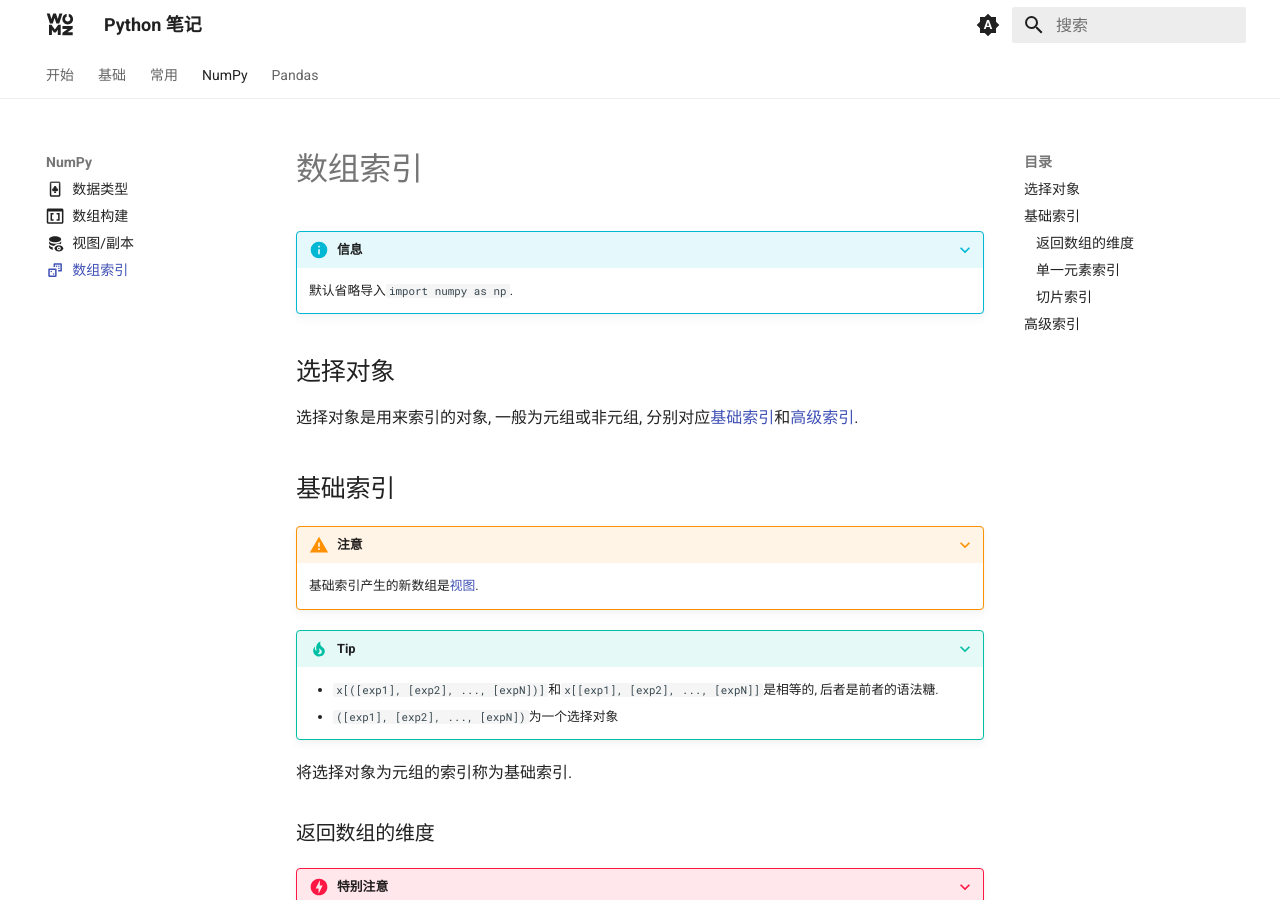
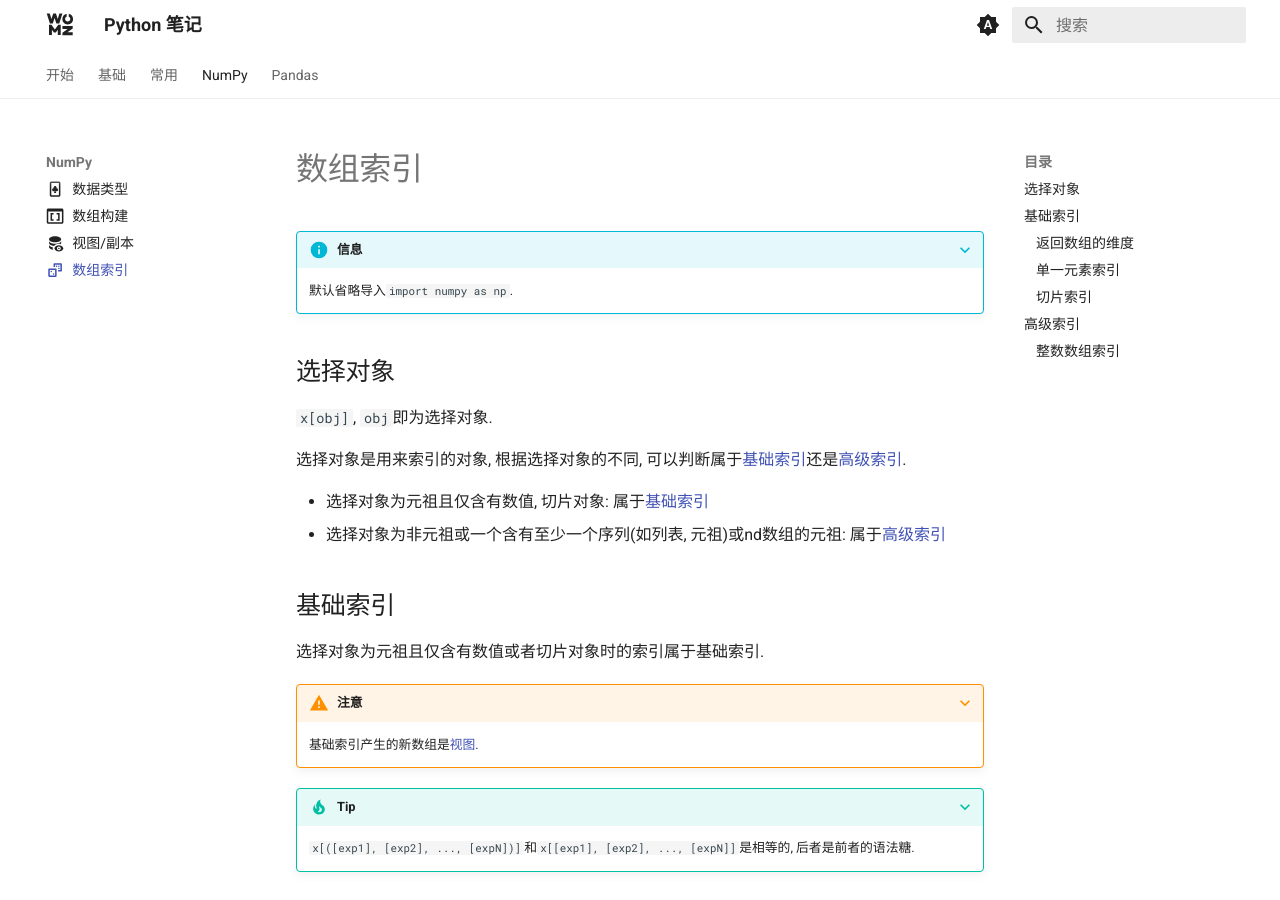
Before and after one commit to sigmax01/py, an MkDocs documentation site: the page built from docs/NumPy/数组索引.md, in a window 1280 px wide and 900 px high. Built offline with MkDocs 1.6.1 and Material for MkDocs 9.7.7, drawn with Linux system fonts in a browser that asks for light colours; comment, search, counter and statistics services are not loaded; some of the changed text lies outside the part shown.

Commit message:
`docs: Update NumPy array indexing documentation`

```diff
--- a/docs/NumPy/数组索引.md
+++ b/docs/NumPy/数组索引.md
@@ -10,9 +10,16 @@
 
 ## 选择对象
 
-选择对象是用来索引的对象, 一般为元组或非元组, 分别对应[基础索引](#基础索引)和[高级索引](#高级索引).
+`x[obj]`, `obj`即为选择对象.
+
+选择对象是用来索引的对象, 根据选择对象的不同, 可以判断属于[基础索引](#基础索引)还是[高级索引](#高级索引).
+
+- 选择对象为元祖且仅含有数值, 切片对象: 属于[基础索引](#基础索引)
+- 选择对象为非元祖或一个含有至少一个序列(如列表, 元祖)或nd数组的元祖: 属于[高级索引](#高级索引)
 
 ## 基础索引 {#基础索引}
+
+选择对象为元祖且仅含有数值或者切片对象时的索引属于基础索引.
 
 ???+ warning "注意"
 
@@ -20,10 +27,7 @@
 
 ???+ tip "Tip"
 
-    - `x[([exp1], [exp2], ..., [expN])]`和`x[[exp1], [exp2], ..., [expN]]`是相等的, 后者是前者的语法糖.
-    - `([exp1], [exp2], ..., [expN])`为一个选择对象
-
-将选择对象为元组的索引称为基础索引.
+    `x[([exp1], [exp2], ..., [expN])]`和`x[[exp1], [exp2], ..., [expN]]`是相等的, 后者是前者的语法糖.
 
 ### 返回数组的维度
 
@@ -344,15 +348,15 @@
                     [ 2],
                     [ 4]],
 
-                [[ 6],
+                   [[ 6],
                     [ 8],
                     [10]],
 
-                [[12],
+                   [[12],
                     [14],
                     [16]],
 
-                [[18],
+                   [[18],
                     [20],
                     [22]]])
             >>> arr[..., 0] # 使用单一元素索引, 降维至二维
@@ -365,15 +369,15 @@
                     [ 2],
                     [ 4]],
 
-                [[ 6],
+                   [[ 6],
                     [ 8],
                     [10]],
 
-                [[12],
+                   [[12],
                     [14],
                     [16]],
 
-                [[18],
+                   [[18],
                     [20],
                     [22]]])
             >>> arr[:, :, 0] # 使用单一元素索引, 降维至二维
@@ -387,5 +391,19 @@
 
 ## 高级索引 {#高级索引}
 
+选择对象为非元祖, 一个含有至少一个序列(如列表, 元祖)或nd数组的元祖时的索引属于高级索引.
+
+???+ warning "注意"
+
+    高级索引产生的新数组是[副本](/NumPy/视图副本/#副本).
+
+???+ example "例子"
+
+    `x[(1, 2, 3),]`和`x[(1, 2, 3)]`有显著不同, 第一个是语法糖写法, 原始写法是: `x[((1, 2, 3), )]`; 第二个就是原始写法. 可以看到第一个是元祖, 但是里面含有一个元祖序列, 所以属于高级索引. 第二个是元祖, 里面仅含有数值, 所以属于基础索引.
+
+### 整数数组索引
+
+
+
 [^1]: Indexing on ndarrays—NumPy v2.0 Manual. (n.d.). Retrieved June 21, 2024, from https://numpy.org/doc/stable/user/basics.indexing.html
 [^2]: 理解python索引和切片 · Issue #15 · qiwihui/blog. (n.d.). GitHub. Retrieved June 21, 2024, from https://github.com/qiwihui/blog/issues/15
```
